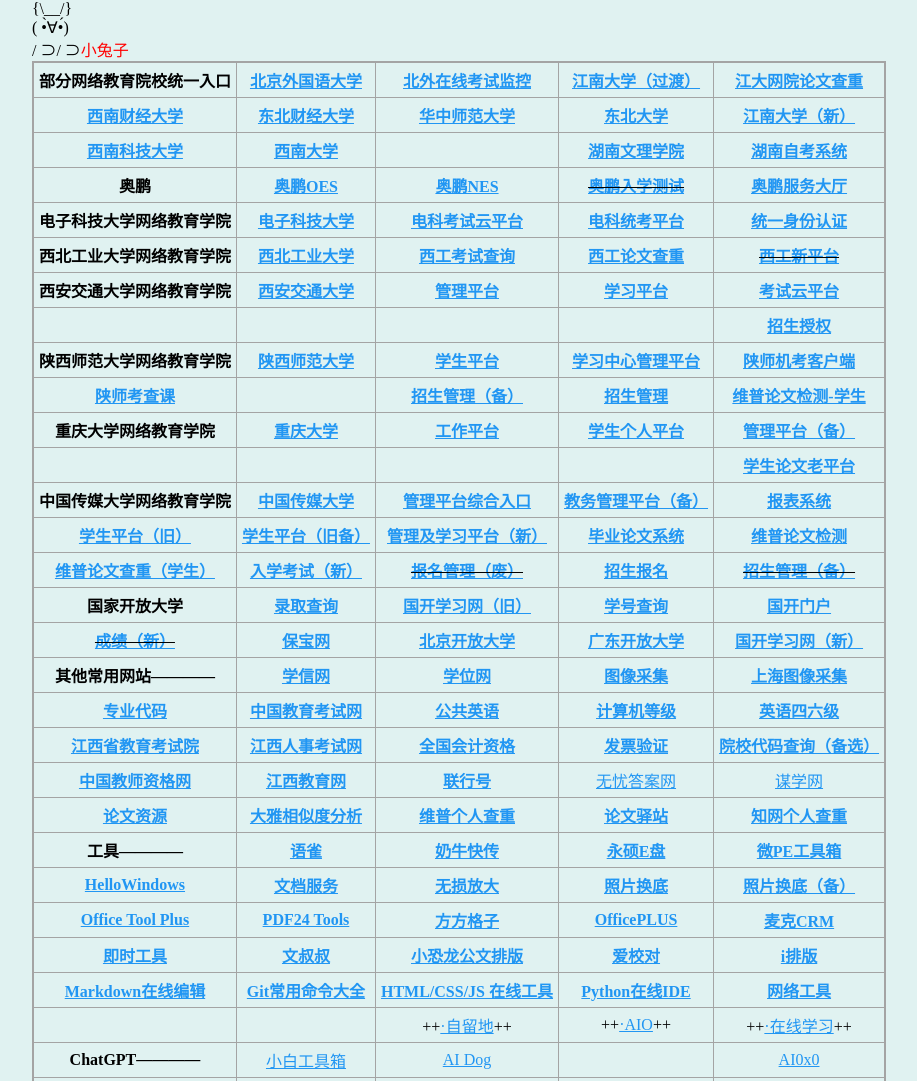
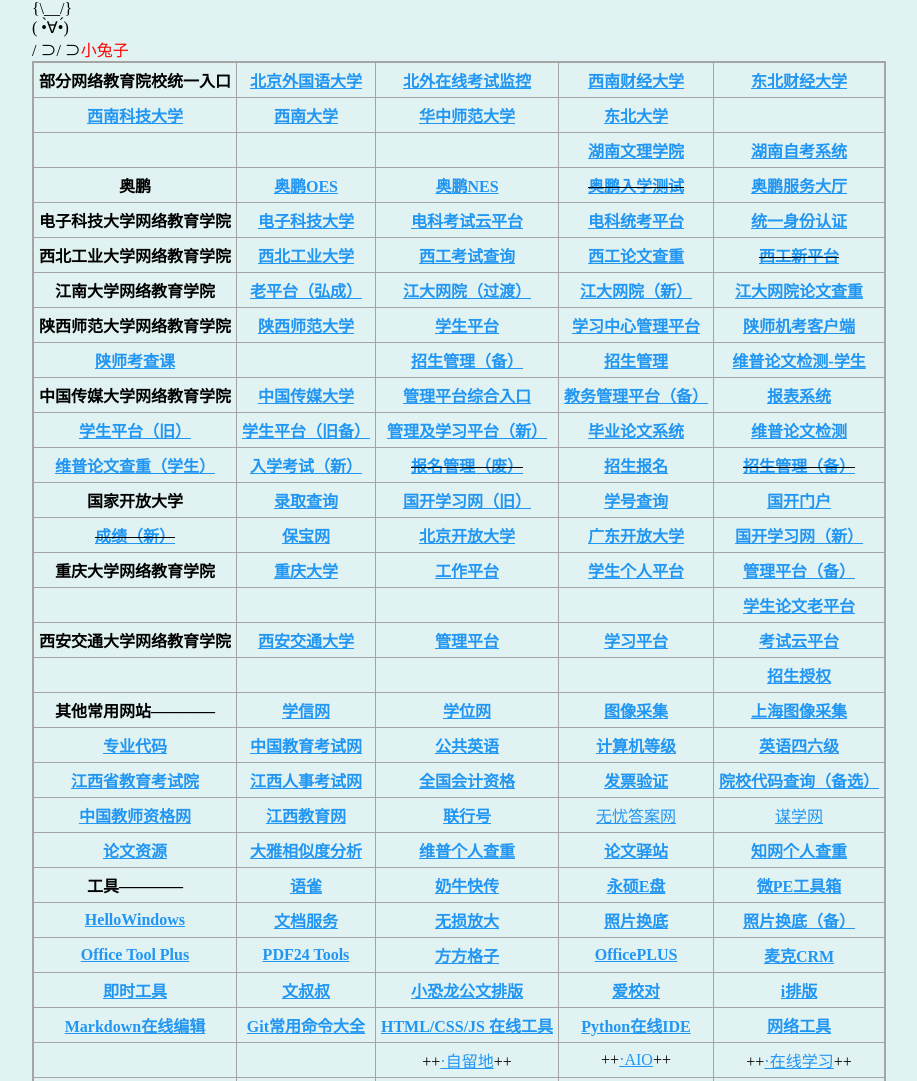
Before and after one commit to muhezhi/muhezhi.github.io, a plain HTML site: page index.html in a window 1280 px wide. Shown: the top 1081 px of the page, without its empty margins (181-1098 px from the left). Drawn offline with Linux system fonts and the light colour scheme; no server answers.

Commit message:
index.html

```diff
--- a/index.html
+++ b/index.html
@@ -119,20 +119,20 @@
 <td align="center"><strong>部分网络教育院校统一入口</strong></td>
 <td align="center"><strong><a href="https://www.beiwaionline.com/">北京外国语大学</a></strong></td>
 <td align="center"><strong><a href="https://www.strongsee.com/bjwgydx/">北外在线考试监控</a></strong></td>
-<td align="center"><strong><a href="https://sce.jiangnan.edu.cn/wljy/sy.htm">江南大学（过渡）</a></strong></td>
-<td align="center"><strong><a href="https://vpcs.fanyu.com/personal/jnjx">江大网院论文查重</a></strong></td>
-<tbody>
-<tr>
 <td align="center"><strong><a href="https://www.swufe-online.com/">西南财经大学</a></strong></td>
 <td align="center"><strong><a href="http://www.edufe.com.cn/">东北财经大学</a></strong></td>
-<td align="center"><strong><a href="http://zjy.ccnu.edu.cn/xljy/wljy.htm">华中师范大学</a></strong></td>
-<td align="center"><strong><a href="http://sce.neu.edu.cn/">东北大学</a></strong></td>
-<td align="center"><strong><a href="http://jndx.cep.webtrn.cn/np/#/login">江南大学（新）</a></strong></td>
-</tr>
+<tbody>
 <tr>
 <td align="center"><strong><a href="http://www.swust.net.cn/">西南科技大学</a></strong></td>
 <td align="center"><strong><a href="https://www.eduwest.com/">西南大学</a></strong></td>
-<td align="center"></td>
+<td align="center"><strong><a href="http://zjy.ccnu.edu.cn/xljy/wljy.htm">华中师范大学</a></strong></td>
+<td align="center"><strong><a href="http://sce.neu.edu.cn/">东北大学</a></strong></td>
+<td align="center"><strong><a href=""></a></strong></td>
+</tr>
+<tr>
+<td align="center"><strong><a href=""></a></strong></td>
+<td align="center"><strong><a href=""></a></strong></td>
+<td align="center"><strong><a href=""></a></strong></td>
 <td align="center"><strong><a href="http://hnwl.360xkw.com/gxmanager/manager/login.html#/login">湖南文理学院</a></strong></td>
 <td align="center"><strong><a href="https://zikao.hneao.cn/net/">湖南自考系统</a></strong></td>
 </tr>
@@ -158,18 +158,11 @@
 <td align="center"><s><strong><a href="https://wy.nwpunec.net:8000/">西工新平台</a></strong></s></td>
 </tr>
 <tr>
-<td align="center"><strong>西安交通大学网络教育学院</strong></td>
-<td align="center"><strong><a href="https://www.xjtudlc.com/">西安交通大学</a></strong></td>
-<td align="center"><strong><a href="https://mxueli.xjtudlc.com/login.aspx">管理平台</a></strong></td>
-<td align="center"><strong><a href="http://xueli.xjtudlc.com/login1.aspx">学习平台</a></strong></td>
-<td align="center"><strong><a href="https://xjtu.exam-cloud.cn/">考试云平台</a></strong></td>
-</tr>
-<tr>
-<td align="center"></td>
-<td align="center"></td>
-<td align="center"></td>
-<td align="center"></td>
-<td align="center"><strong><a href="http://www.xjtudlczsb.com/pr.jsp">招生授权</a></strong></td>
+<td align="center"><strong>江南大学网络教育学院</strong></td>
+<td align="center"><strong><a href="http://wj.cmjnu.com.cn/">老平台（弘成）</a></strong></td>
+<td align="center"><strong><a href="https://sce.jiangnan.edu.cn/wljy/sy.htm">江大网院（过渡）</a></strong></td>
+<td align="center"><strong><a href="http://jndx.cep.webtrn.cn/np/#/login">江大网院（新）</a></strong></td>
+<td align="center"><strong><a href="https://vpcs.fanyu.com/personal/jnjx">江大网院论文查重</a></strong></td>
 </tr>
 <tr>
 <td align="center"><strong>陕西师范大学网络教育学院</strong></td>
@@ -180,24 +173,10 @@
 </tr>
 <tr>
 <td align="center"><strong><a href="https://www.snnu.net/portal.php?mod=view&aid=2728">陕师考查课</a></strong></td>
-<td align="center"></td>
+<td align="center"><strong><a href=""></a></strong></td>
 <td align="center"><strong><a href="http://202.117.154.224:8000/">招生管理（备）</a></strong></td>
 <td align="center"><strong><a href="http://jwxt.snnu.net:8000/">招生管理</a></strong></td>
 <td align="center"><strong><a href="http://vpcs.cqvip.com/organ/lib/sxsfjxjy/">维普论文检测-学生</a></strong></td>
-</tr>
-<tr>
-<td align="center"><strong>重庆大学网络教育学院</strong></td>
-<td align="center"><strong><a href="https://www.5any.com">重庆大学</a></strong></td>
-<td align="center"><strong><a href="https://passport.5any.com/Passport/WebUI">工作平台</a></strong></td>
-<td align="center"><strong><a href="https://passport.5any.com/Passport/WebUI">学生个人平台</a></strong></td>
-<td align="center"><strong><a href="http://manage.5any.com:8000/login.asp">管理平台（备）</a></strong></td>
-</tr>
-<tr>
-<td align="center"></td>
-<td align="center"></td>
-<td align="center"></td>
-<td align="center"></td>
-<td align="center"><strong><a href="http://design.5any.com/student/info/Thesis/login.asp">学生论文老平台</a></strong></td>
 </tr>
 <tr>
 <td align="center"><strong>中国传媒大学网络教育学院</strong></td>
@@ -233,6 +212,34 @@
 <td align="center"><strong><a href="https://sso.bjou.edu.cn/login#/">北京开放大学</a></strong></td>
 <td align="center"><strong><a href="https://course.ougd.cn/">广东开放大学</a></strong></td>
 <td align="center"><strong><a href="http://one.ouchn.cn/">国开学习网（新）</a></strong></td>
+</tr>
+<tr>
+<td align="center"><strong>重庆大学网络教育学院</strong></td>
+<td align="center"><strong><a href="https://www.5any.com">重庆大学</a></strong></td>
+<td align="center"><strong><a href="https://passport.5any.com/Passport/WebUI">工作平台</a></strong></td>
+<td align="center"><strong><a href="https://passport.5any.com/Passport/WebUI">学生个人平台</a></strong></td>
+<td align="center"><strong><a href="http://manage.5any.com:8000/login.asp">管理平台（备）</a></strong></td>
+</tr>
+<tr>
+<td align="center"><strong><a href=""></a></strong></td>
+<td align="center"><strong><a href=""></a></strong></td>
+<td align="center"><strong><a href=""></a></strong></td>
+<td align="center"><strong><a href=""></a></strong></td>
+<td align="center"><strong><a href="http://design.5any.com/student/info/Thesis/login.asp">学生论文老平台</a></strong></td>
+</tr>
+<tr>
+<td align="center"><strong>西安交通大学网络教育学院</strong></td>
+<td align="center"><strong><a href="https://www.xjtudlc.com/">西安交通大学</a></strong></td>
+<td align="center"><strong><a href="https://mxueli.xjtudlc.com/login.aspx">管理平台</a></strong></td>
+<td align="center"><strong><a href="http://xueli.xjtudlc.com/login1.aspx">学习平台</a></strong></td>
+<td align="center"><strong><a href="https://xjtu.exam-cloud.cn/">考试云平台</a></strong></td>
+</tr>
+<tr>
+<td align="center"><strong><a href=""></a></strong></td>
+<td align="center"><strong><a href=""></a></strong></td>
+<td align="center"><strong><a href=""></a></strong></td>
+<td align="center"><strong><a href=""></a></strong></td>
+<td align="center"><strong><a href="http://www.xjtudlczsb.com/pr.jsp">招生授权</a></strong></td>
 </tr>
 <tr>
 <td align="center"><strong>其他常用网站————</strong></td>
@@ -315,7 +322,7 @@
 <td align="center"><strong>ChatGPT————</strong></td>
 <td align="center"><a href="https://www.ooopn.com/">小白工具箱</a></td>
 <td align="center"><a href="https://a43.1919qaz.com/#/chatx" title="mu.1g">AI Dog</a></td>
-<td align="center"><a href=""></a></td>
+<td align="center"><a href="https://chatx.free2gpt.xyz/">Free2gpt</a></td>
 <td align="center"><a href="https://ai0x0.com/">AI0x0</a></td>
 </tr>
 <tr>
```
